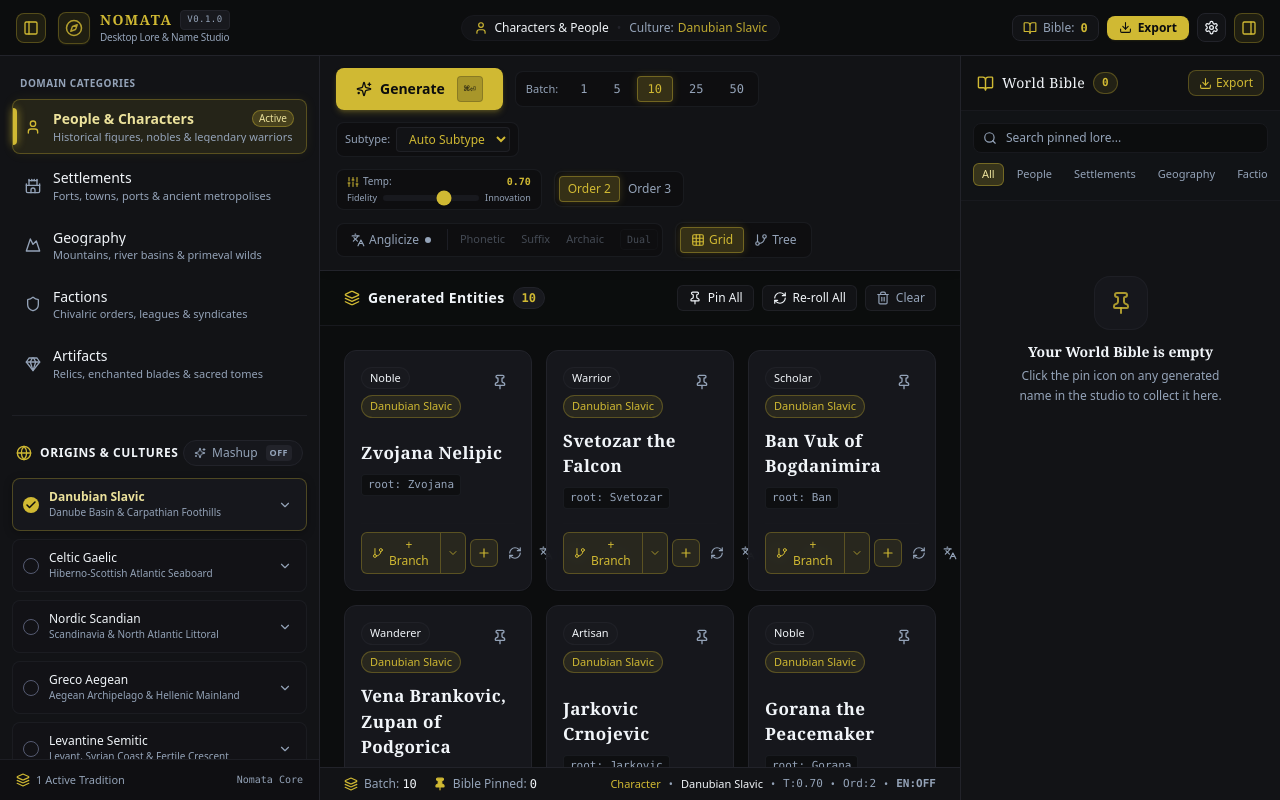
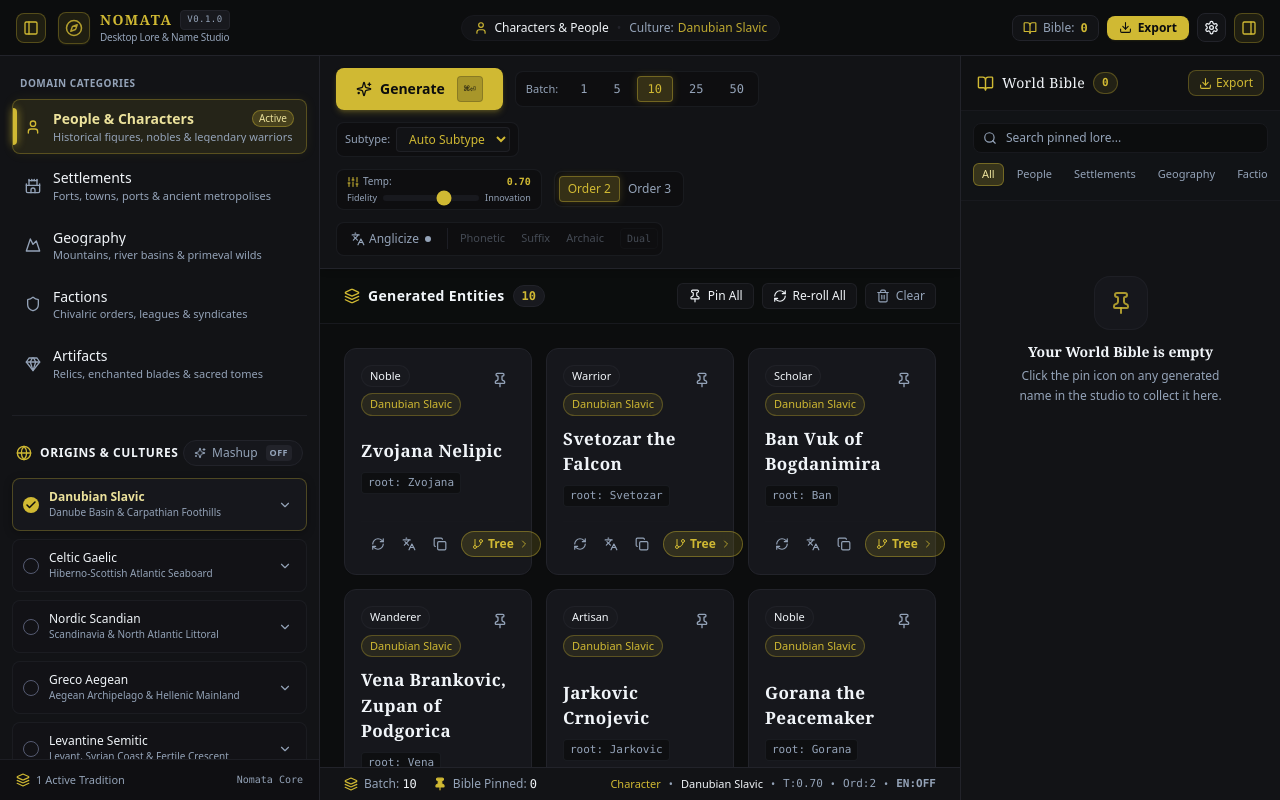
Before and after one commit to zeno-taipu/Nomata-Name-Generator, a React (Vite) app: page / in a window 1280 px wide. Both pictures are taken after a click on the button "Generate names based on current parameters (⌘ + Enter)". Built offline with nearby package versions, Linux system fonts and the light colour scheme.

Commit message:
feat: streamline UI to default card grid with pill tree button, header back navigation, and tree mode branch controls

```diff
--- a/src/components/studio/BatchGridView.tsx
+++ b/src/components/studio/BatchGridView.tsx
@@ -152,6 +152,7 @@ export const BatchGridView: React.FC<BatchGridViewProps> = ({
               <EntityNodeCard
                 key={entity.id}
                 entity={entity}
+                mode="grid"
                 isSelected={activeEntityId === entity.id}
                 onSelect={(ent) => setActiveEntityId(ent.id)}
                 onInspectTree={onInspectTree}
--- a/src/components/studio/CenterStudio.tsx
+++ b/src/components/studio/CenterStudio.tsx
@@ -56,10 +56,7 @@ export const CenterStudio: React.FC<CenterStudioProps> = ({
       style={{ backgroundColor: 'var(--bg-app)' }}
     >
       {/* Top Sticky Toolbar */}
-      <GeneratorControls
-        viewMode={viewMode}
-        onViewModeChange={handleViewModeChange}
-      />
+      <GeneratorControls />
 
       {/* Central Viewport */}
       <main className="flex-1 overflow-hidden flex flex-col relative min-h-0">
@@ -71,7 +68,9 @@ export const CenterStudio: React.FC<CenterStudioProps> = ({
             }}
           />
         ) : (
-          <LineageTreeView />
+          <LineageTreeView
+            onBackToGrid={() => handleViewModeChange('grid')}
+          />
         )}
       </main>
 
--- a/src/components/studio/EntityNodeCard.tsx
+++ b/src/components/studio/EntityNodeCard.tsx
@@ -21,6 +21,7 @@ export interface EntityNodeCardProps {
   entity: LoreEntity;
   isCompact?: boolean;
   isSelected?: boolean;
+  mode?: 'grid' | 'tree';
   onSelect?: (entity: LoreEntity) => void;
   onInspectTree?: (entity: LoreEntity) => void;
   className?: string;
@@ -30,6 +31,7 @@ const EntityNodeCardComponent: React.FC<EntityNodeCardProps> = ({
   entity,
   isCompact = false,
   isSelected = false,
+  mode = 'grid',
   onSelect,
   onInspectTree,
   className,
@@ -310,8 +312,10 @@ const EntityNodeCardComponent: React.FC<EntityNodeCardProps> = ({
 
       {/* Footer Action Toolbar */}
       <div className="flex items-center justify-between gap-1 pt-2 border-t border-charcoal-800/80 mt-1">
-        {/* Left Actions: Branch Dropdown & Repeat Last Branch */}
+        {/* Left Actions: In Tree View -> Branch Dropdown & Repeat Last Branch; In Grid View -> empty placeholder or spacer */}
         <div className="flex items-center gap-1">
+          {mode === 'tree' ? (
+            <>
               <div className="relative flex items-center" ref={branchMenuRef}>
                 <button
                   type="button"
@@ -402,9 +406,13 @@ const EntityNodeCardComponent: React.FC<EntityNodeCardProps> = ({
               >
                 <Plus className="w-3.5 h-3.5" />
               </button>
+            </>
+          ) : (
+            <div />
+          )}
         </div>
 
-        {/* Right Actions: Re-roll, Anglicize, Copy, Inspect Tree */}
+        {/* Right Actions: Re-roll, Anglicize, Copy, and Tree Pill (in Grid mode) */}
         <div className="flex items-center gap-1 text-slate-400">
           {/* Re-roll */}
           <button
@@ -457,18 +465,21 @@ const EntityNodeCardComponent: React.FC<EntityNodeCardProps> = ({
             )}
           </button>
 
-          {/* Inspect Tree */}
+          {/* Inspect Tree Pill Button: Only shown in Grid View */}
+          {mode === 'grid' && (
             <button
               type="button"
               data-testid="inspect-tree-button"
               aria-label="Inspect Lineage Tree"
               onClick={handleInspectTree}
-            className="flex items-center gap-0.5 px-1.5 py-1 rounded-md text-[11px] font-medium text-slate-400 hover:text-gold-400 hover:bg-charcoal-800 transition-colors"
-            title="Inspect Lineage Tree"
+              className="flex items-center gap-1 px-2.5 py-1 rounded-full text-xs font-semibold text-gold-400 hover:text-gold-300 bg-gold-500/15 hover:bg-gold-500/25 border border-gold-500/40 hover:border-gold-500/60 shadow-sm hover:shadow-[0_0_10px_rgba(var(--color-accent-rgb),0.2)] transition-all ml-1 select-none"
+              title="Inspect Lineage Tree for this entity"
             >
-            <span className="hidden sm:inline">Tree</span>
-            <ChevronRight className="w-3.5 h-3.5" />
+              <GitBranch className="w-3 h-3 text-gold-400" />
+              <span>Tree</span>
+              <ChevronRight className="w-3 h-3 text-gold-400/80" />
             </button>
+          )}
         </div>
       </div>
     </div>
--- a/src/components/studio/GeneratorControls.tsx
+++ b/src/components/studio/GeneratorControls.tsx
@@ -4,16 +4,12 @@ import {
   RefreshCw,
   Sliders,
   Languages,
-  Grid,
-  GitBranch,
 } from 'lucide-react';
 import { useNominaStore } from '../../store/useNominaStore';
 import { normalizeEntityCategory } from '../../types/domain';
 import { cn } from '../../utils/cn';
 
 export interface GeneratorControlsProps {
-  viewMode?: 'grid' | 'tree';
-  onViewModeChange?: (mode: 'grid' | 'tree') => void;
   className?: string;
 }
 
@@ -28,8 +24,6 @@ const SUBTYPES_BY_CATEGORY: Record<string, string[]> = {
 };
 
 export const GeneratorControls: React.FC<GeneratorControlsProps> = ({
-  viewMode = 'grid',
-  onViewModeChange,
   className,
 }) => {
   const batchCount = useNominaStore((s) => s.batchCount);
@@ -304,40 +298,6 @@ export const GeneratorControls: React.FC<GeneratorControlsProps> = ({
               Dual
             </button>
           </div>
-
-          {/* View Mode Switcher: Batch Grid vs Lineage Tree */}
-          <div className="flex items-center bg-charcoal-950/60 p-1 rounded-lg border border-charcoal-700/60">
-            <button
-              type="button"
-              data-testid="view-mode-grid"
-              onClick={() => onViewModeChange?.('grid')}
-              className={cn(
-                'flex items-center gap-1 px-2.5 py-1 rounded text-xs font-medium transition-colors',
-                viewMode === 'grid'
-                  ? 'bg-gold-500/20 text-gold-400 border border-gold-500/40 shadow-[0_0_8px_rgba(208,185,51,0.2)]'
-                  : 'text-slate-400 hover:text-slate-200'
-              )}
-              title="Batch Grid View"
-            >
-              <Grid className="w-3.5 h-3.5" />
-              <span className="hidden md:inline">Grid</span>
-            </button>
-            <button
-              type="button"
-              data-testid="view-mode-tree"
-              onClick={() => onViewModeChange?.('tree')}
-              className={cn(
-                'flex items-center gap-1 px-2.5 py-1 rounded text-xs font-medium transition-colors',
-                viewMode === 'tree'
-                  ? 'bg-gold-500/20 text-gold-400 border border-gold-500/40 shadow-[0_0_8px_rgba(208,185,51,0.2)]'
-                  : 'text-slate-400 hover:text-slate-200'
-              )}
-              title="Interactive Lineage Tree View"
-            >
-              <GitBranch className="w-3.5 h-3.5" />
-              <span className="hidden md:inline">Tree</span>
-            </button>
-          </div>
         </div>
       </div>
     </div>
--- a/src/components/studio/LineageTreeView.tsx
+++ b/src/components/studio/LineageTreeView.tsx
@@ -3,6 +3,7 @@ import {
   GitBranch,
   Network,
   ChevronRight,
+  ChevronLeft,
   CornerDownRight,
   X,
 } from 'lucide-react';
@@ -12,6 +13,7 @@ import { EntityNodeCard } from './EntityNodeCard';
 import { cn } from '../../utils/cn';
 
 export interface LineageTreeViewProps {
+  onBackToGrid?: () => void;
   className?: string;
 }
 
@@ -38,7 +40,10 @@ function findEntityWithAncestors(
   return null;
 }
 
-export const LineageTreeView: React.FC<LineageTreeViewProps> = ({ className }) => {
+export const LineageTreeView: React.FC<LineageTreeViewProps> = ({
+  onBackToGrid,
+  className,
+}) => {
   const generatedBatch = useNominaStore((s) => s.generatedBatch);
   const pinnedEntities = useNominaStore((s) => s.pinnedEntities);
   const activeEntityId = useNominaStore((s) => s.activeEntityId);
@@ -86,11 +91,11 @@ export const LineageTreeView: React.FC<LineageTreeViewProps> = ({ className }) =
         data-testid={`tree-node-${node.id}`}
         className="relative group/node flex flex-col"
       >
-        {/* Horizontal connector line for non-root nodes */}
+        {/* Horizontal connector line for non-root nodes (aligned with 32px offset: -left-8 w-8) */}
         {depth > 0 && (
           <div
             data-testid="tree-connector"
-            className="absolute -left-4 top-7 w-4 h-0.5 bg-gold-500/40"
+            className="absolute -left-8 top-7 w-8 h-0.5 bg-gold-500/40"
           />
         )}
 
@@ -117,9 +122,10 @@ export const LineageTreeView: React.FC<LineageTreeViewProps> = ({ className }) =
             )}
           </div>
 
-          {/* Entity Card */}
+          {/* Entity Card in Tree Mode (branch and plus buttons present, no tree pill button) */}
           <EntityNodeCard
             entity={node}
+            mode="tree"
             isSelected={isTarget}
             onSelect={(ent) => setActiveEntityId(ent.id)}
             className={cn(
@@ -129,11 +135,11 @@ export const LineageTreeView: React.FC<LineageTreeViewProps> = ({ className }) =
           />
         </div>
 
-        {/* Recursive Children Lineage Rendering with Connecting Line */}
+        {/* Recursive Children Lineage Rendering with Connecting Line (Increased offset by 16px: pl-8 ml-8 / 32px offset) */}
         {node.children && node.children.length > 0 && (
           <div
             data-testid={`children-container-${node.id}`}
-            className="border-l-2 border-gold-500/30 pl-4 ml-4 space-y-4 mt-3 relative"
+            className="border-l-2 border-gold-500/30 pl-8 ml-8 space-y-4 mt-3 relative"
           >
             {node.children.map((child) => renderTreeNode(child, depth + 1))}
           </div>
@@ -149,11 +155,28 @@ export const LineageTreeView: React.FC<LineageTreeViewProps> = ({ className }) =
     >
       {/* Tree View Header & Breadcrumb Navigation */}
       <div className="flex flex-wrap items-center justify-between gap-3 px-6 py-3.5 border-b border-charcoal-800 bg-charcoal-950/40">
-        <div className="flex items-center gap-2">
-          <Network className="w-4 h-4 text-gold-400" />
-          <h2 className="text-sm font-semibold tracking-wide text-slate-200">
-            Interactive Lineage Tree
-          </h2>
+        <div className="flex items-center gap-2.5">
+          {/* Back to Grid Chevron Button */}
+          {onBackToGrid && (
+            <button
+              type="button"
+              data-testid="back-to-grid-button"
+              aria-label="Back to Card Grid View"
+              title="Back to Card Grid View"
+              onClick={onBackToGrid}
+              className="flex items-center gap-1 px-2.5 py-1 rounded-lg text-xs font-semibold text-slate-300 hover:text-gold-400 bg-charcoal-900 hover:bg-charcoal-800 border border-charcoal-700 hover:border-gold-500/40 transition-colors shadow-sm select-none"
+            >
+              <ChevronLeft className="w-4 h-4 text-gold-400" />
+              <span>Grid</span>
+            </button>
+          )}
+
+          <div className="flex items-center gap-2">
+            <Network className="w-4 h-4 text-gold-400" />
+            <h2 className="text-sm font-semibold tracking-wide text-slate-200">
+              Interactive Lineage Tree
+            </h2>
+          </div>
         </div>
 
         {/* Breadcrumb Navigation Trail */}
```
Also changed, not shown: 1 other file (tests, documents, lock files or other folders). Lines whose indentation alone changed are shown as unchanged.
